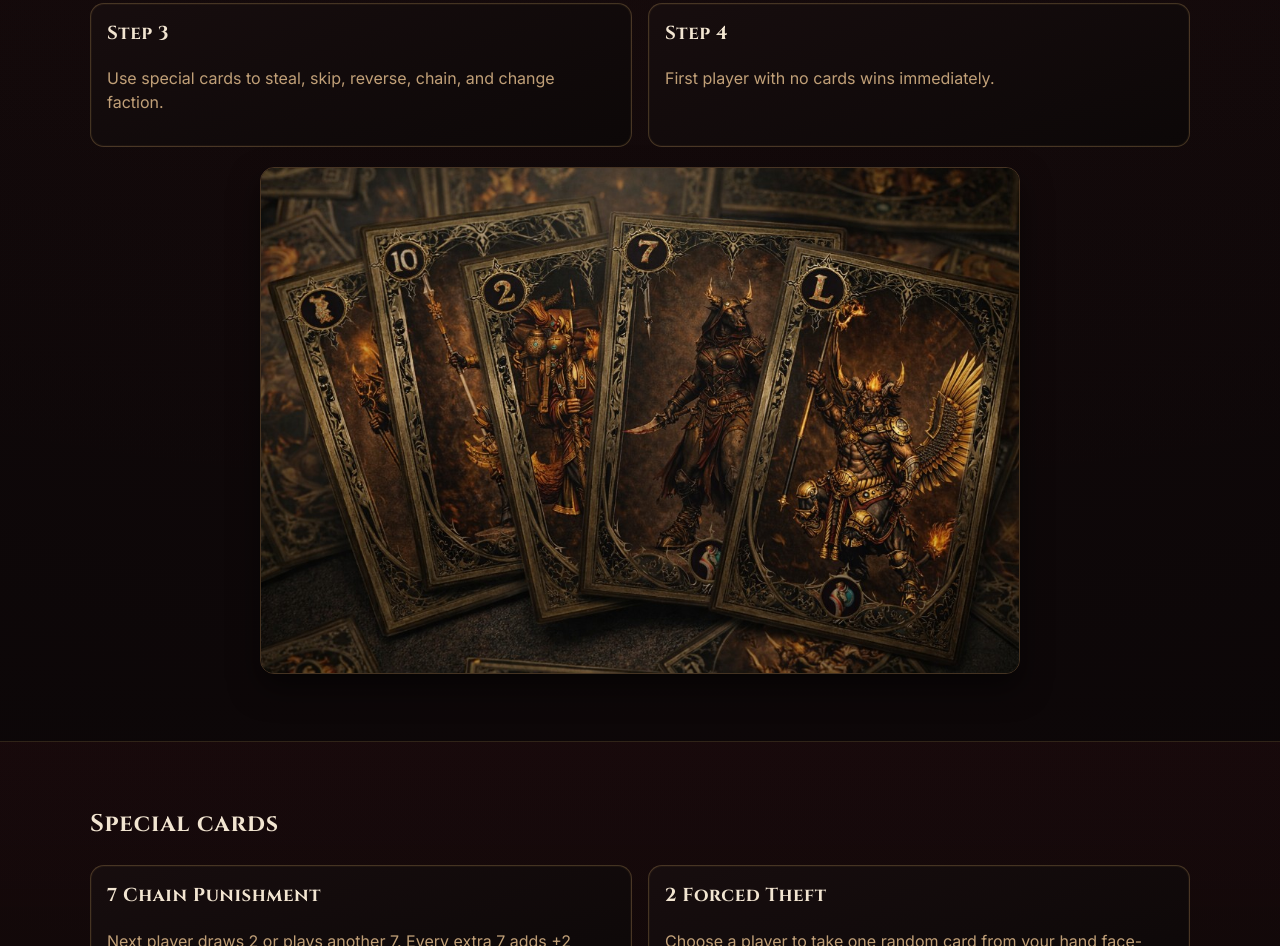
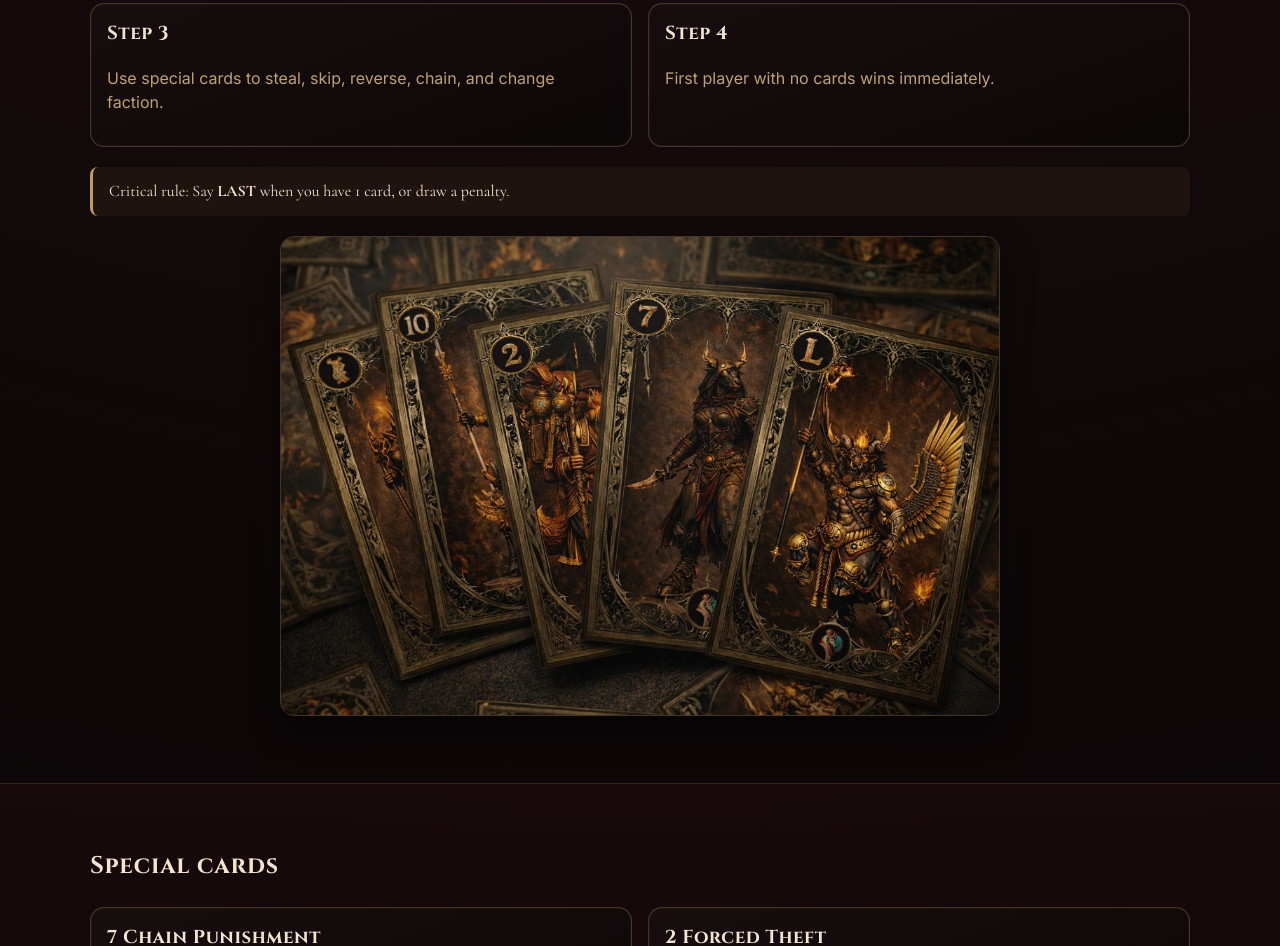
Before and after one commit to Imanius-dot/seven-card-game-landing, a plain HTML site: page index.html in a window 1280 px wide. Shown: the part 1824-2770 px from the top of the page. Drawn offline with nearby package versions, Linux system fonts and the light colour scheme; a web font is replaced by a local one.

Commit message:
Add files via upload

```diff
--- a/index.html
+++ b/index.html
@@ -105,8 +105,8 @@
             <p>First player with no cards wins immediately.</p>
           </article>
         </div>
-        <p class="sr-only">Critical rule: Say LAST when you have 1 card, or draw a penalty.</p>
-        <img class="between-sections-image card-tilt" src="assets/card-spread.png" alt="LAST rule banner and fantasy card spread from game 7" />
+        <p class="rule-highlight">Critical rule: Say <strong>LAST</strong> when you have 1 card, or draw a penalty.</p>
+        <img class="between-sections-image card-tilt" src="assets/card-spread.png" alt="Hand fanning five fantasy cards over a candlelit table from game 7" />
       </div>
     </section>
 
--- a/style.css
+++ b/style.css
@@ -234,7 +234,10 @@ h1 {
 
 .between-sections-image {
   display: block;
-  width: min(760px, 100%);
+  width: auto;
+  max-width: min(720px, 100%);
+  max-height: min(85vh, 920px);
+  height: auto;
   margin: 1.25rem auto 0.2rem;
   border-radius: 14px;
   border: 1px solid rgba(194, 154, 92, 0.3);
```
